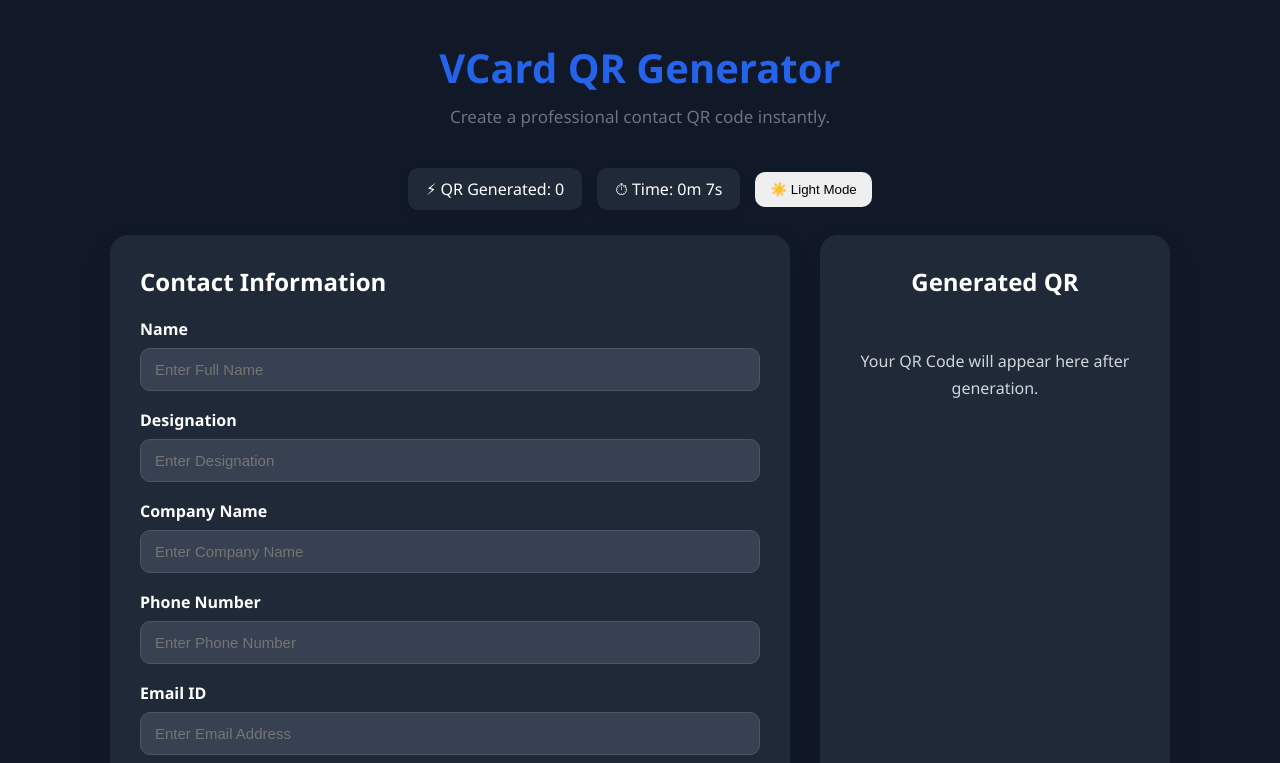
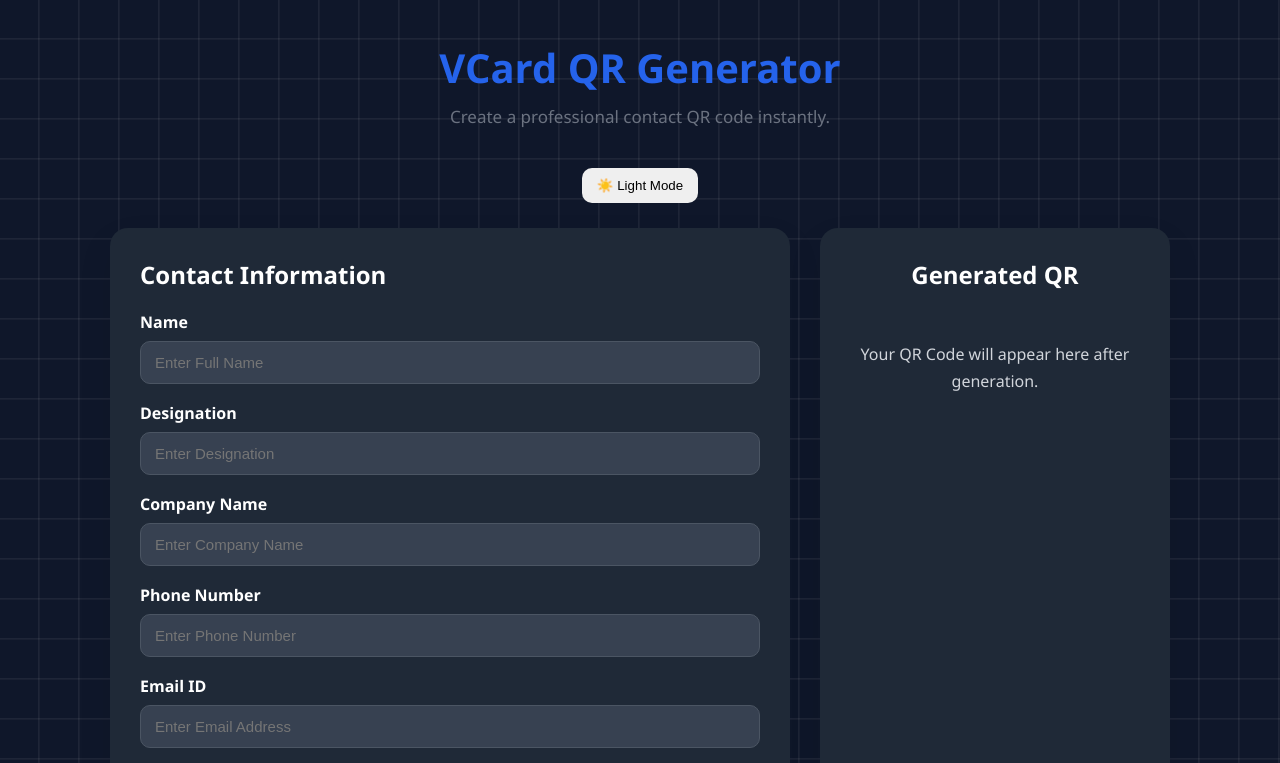
Before and after one commit to KomalSBabar/V-card-Qr-Generator, a plain HTML site: page index.html in a window 1280 px wide. Both pictures are taken after a click on the button "🌙 Dark Mode". Shown: the top 763 px of the page. Drawn offline with Linux system fonts and the light colour scheme; a script that the page names is missing.

Commit message:
Added animated bg in both modes

```diff
--- a/css/style.css
+++ b/css/style.css
@@ -4,11 +4,51 @@
     box-sizing: border-box;
 }
 
-body {
+/* body {
     font-family: "Segoe UI", Tahoma, Geneva, Verdana, sans-serif;
     background: #f4f7fb;
     min-height: 100vh;
     color: #1f2937;
+} */
+
+
+/* Base Body with Animated Canvas Grid Background */
+/* Base Body Setup */
+body {
+    font-family: "Segoe UI", Tahoma, Geneva, Verdana, sans-serif;
+    min-height: 100vh;
+    color: #1f2937;
+    transition: background-color 0.3s ease;
+
+    /* LIGHT MODE: Off-white background with subtle dark-grey moving grid */
+    background-color: #f8fafc;
+    background-image:
+        linear-gradient(to right, rgba(0, 0, 0, 0.08) 1px, transparent 1px),
+        linear-gradient(to bottom, rgba(0, 0, 0, 0.08) 1px, transparent 1px);
+    background-size: 40px 40px;
+    animation: moveGrid 20s linear infinite;
+}
+
+/* DARK MODE: Dark navy background with visible soft-white moving grid */
+body.dark-mode {
+    background-color: #0f172a;
+    color: #ffffff;
+
+    background-image:
+        linear-gradient(to right, rgba(255, 255, 255, 0.1) 1px, transparent 1px),
+        linear-gradient(to bottom, rgba(255, 255, 255, 0.1) 1px, transparent 1px);
+    background-size: 40px 40px;
+    animation: moveGrid 20s linear infinite;
+}
+
+/* Keyframe movement shared across both modes */
+@keyframes moveGrid {
+    0% {
+        background-position: 0 0;
+    }
+    100% {
+        background-position: 400px 400px;
+    }
 }
 
 .container {
@@ -232,10 +272,28 @@ footer a:hover {
     cursor: pointer;
 }
 
-.dark-mode {
+/* .dark-mode {
     background: #111827;
     color: white;
+} */
+
+/* .dark-mode {
+    background-color: #0f172a;
+    color: white;
+    background-image:
+        linear-gradient(to right, rgba(255, 255, 255, 0.05) 1px, transparent 1px),
+        linear-gradient(to bottom, rgba(255, 255, 255, 0.05) 1px, transparent 1px);
 }
+
+/* Continuous background keyframe movement */
+@keyframes moveBackground {
+    0% {
+        background-position: 0 0;
+    }
+    100% {
+        background-position: 800px 400px;
+    }
+} */
 
 .dark-mode .card,
 .dark-mode .stat-box {
--- a/index.html
+++ b/index.html
@@ -11,7 +11,7 @@
     <script src="js/app.js" defer></script>
 
 </head>
-<body>
+<body >
 
 <div class="container">
 
@@ -26,13 +26,13 @@
             👁 Visits: <span id="visitCount">0</span>
         </div> -->
 
-        <div class="stat-box">
+        <!-- <div class="stat-box">
             ⚡ QR Generated: <span id="qrCounter">0</span>
-        </div>
+        </div> -->
 
-        <div class="stat-box">
+        <!-- <div class="stat-box">
             ⏱ Time: <span id="timeSpent">0s</span>
-        </div>
+        </div> -->
 
         <button id="themeBtn" class="theme-btn" onclick="toggleDarkMode()">
             🌙 Dark Mode
```
